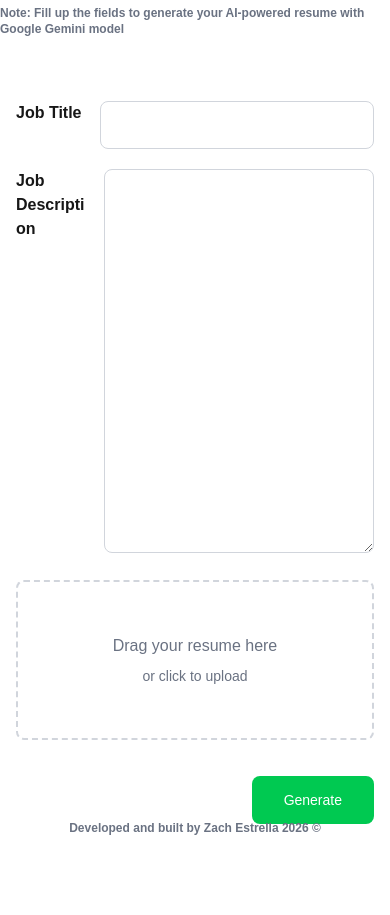
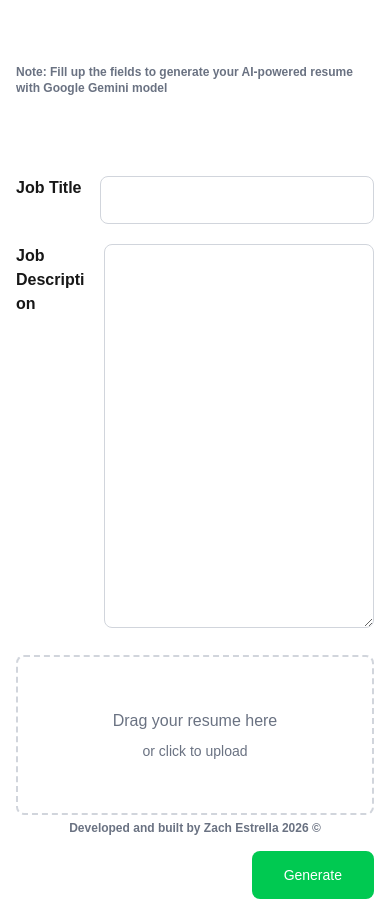
Before and after one commit to zachgse/resume-analyzer, a Next.js app: page / in a window 390 px wide. Before the commit the page ends 844 px from the top, so only its background shows below. Built offline with nearby package versions, Linux system fonts and the light colour scheme.

Commit message:
Add padding to note

```diff
--- a/app/components/form/InitialForm.tsx
+++ b/app/components/form/InitialForm.tsx
@@ -93,7 +93,7 @@ const InitialForm = ({
     return (
         <form onSubmit={handleSubmit(submitHandler)}
             className="lg:w-3/5 md:w-4/5 w-full">
-            <p className="font-semibold text-gray-500 text-xs mb-12">Note: Fill up the fields to generate your AI-powered resume with Google Gemini model</p>
+            <p className="font-semibold text-gray-500 text-xs mb-12 md:mt-0 mt-12 md:p-0 p-4">Note: Fill up the fields to generate your AI-powered resume with Google Gemini model</p>
             <div className="grid md:grid-cols-2 grid-cols-1 md:gap-12 gap-4 md:p-0 p-4">
                 <div className="flex flex-col space-y-4">
                     <div className="w-full flex items-start gap-4">
```
